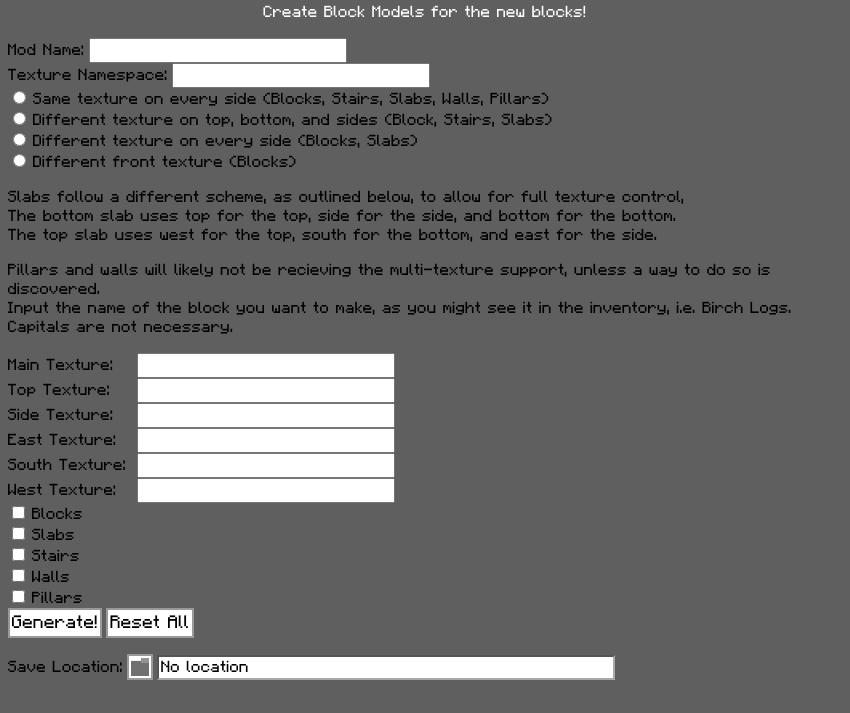
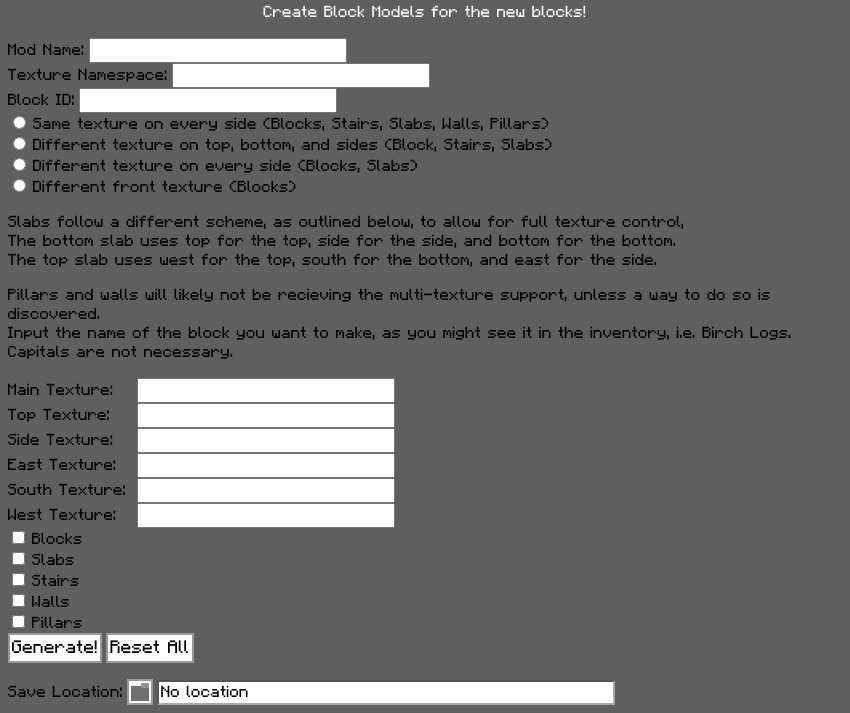
Before and after one commit to Deviouslrd/json-generator, an Electron app: page pages/block_models.html in a window 850 px wide. Shown: the part 112-825 px from the top of the page. Before the commit the page ends 800 px from the top, so only its background shows below. Drawn offline with Linux system fonts and the light colour scheme.

Commit message:
Off With Their Heads if you Say So
In this commit I did the following:

Finished BlockID stuff

Hope this works.

That Say So was gonna be Seiso

```diff
--- a/pages/block_models.html
+++ b/pages/block_models.html
@@ -36,6 +36,11 @@
 	        <div name="Texture Namespace">
                 <label for="namespace" class="textbold">Texture Namespace:</label>
                 <input type="text" id="namespace" class="textinput"><br>
+            </div>
+
+			        <div name="Block ID">
+                <label for="blockID" class="textbold">Block ID:</label>
+                <input type="text" id="blockID" class="textinput"><br>
             </div>
 
             <div>
```
